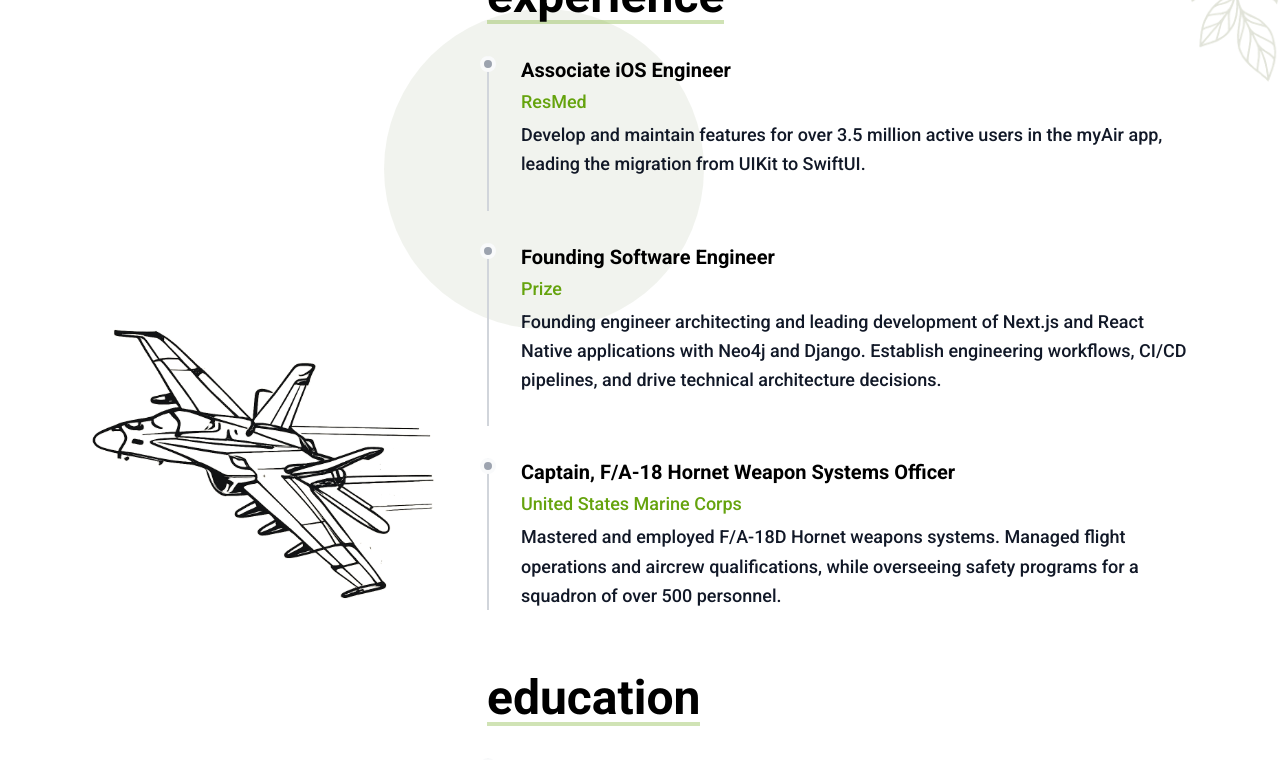
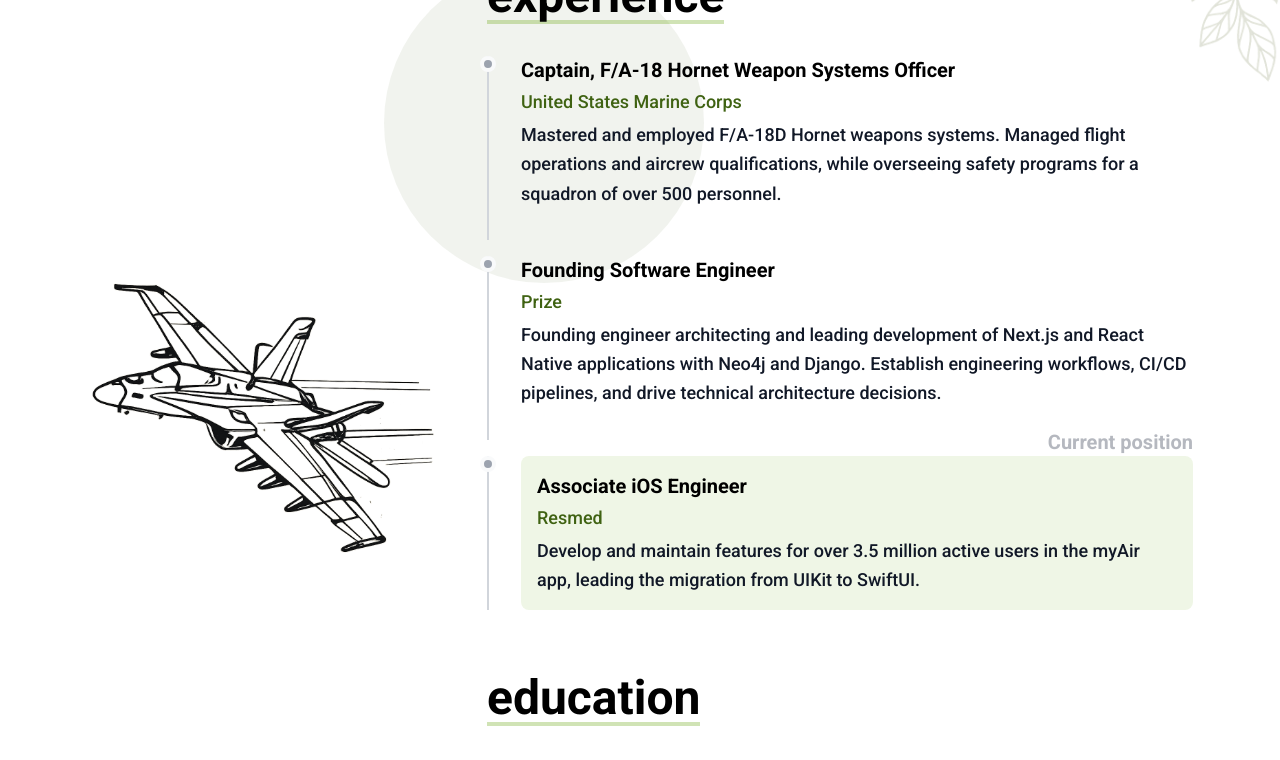
Before and after one commit to johnny-olszewski/portfolio-app-react, a Next.js app: page / in a window 1280 px wide. Shown: the part 1260-2020 px from the top of the page. Built offline with nearby package versions, Linux system fonts and the light colour scheme.

Commit message:
[PO-2][6/n] update experience

```diff
--- a/src/components/experience-component/ExperienceComponent.tsx
+++ b/src/components/experience-component/ExperienceComponent.tsx
@@ -5,35 +5,38 @@ import Image from "next/image";
 const ExperienceItem = ({
   experience,
   index,
+  showTimeline = true,
 }: {
   experience: Experience;
   index: number;
+  showTimeline?: boolean;
 }) => {
   return (
     <div
       key={index}
-      className="relative pl-8 pb-8 border-l-2 border-gray-300 last:pb-0 group"
+      className={`relative pb-8 ${
+        showTimeline ? "border-l-2 border-gray-300 pl-8" : ""
+      } last:pb-0 group`}
     >
-      <div className="absolute left-0 top-0 w-4 h-4 -ml-[9px] rounded-full bg-gray-400 border-4 border-gray-50 transition-all duration-300 group-hover:scale-150 group-hover:shadow-lg group-hover:shadow-gray-400/50" />
+      {showTimeline && (
+        <div className="absolute left-0 top-0 w-4 h-4 -ml-[9px] rounded-full bg-gray-400 border-4 border-gray-50 transition-all duration-300 group-hover:scale-150 group-hover:shadow-lg group-hover:shadow-gray-400/50" />
+      )}
 
-      {/* Background image at the trailing end */}
-      {/* {experience.image && (
-        <div className="absolute right-0 top-0 opacity-20 translate-x-full pointer-events-none">
-          <Image
-            src={experience.image}
-            alt=""
-            width={192}
-            height={192}
-            className="w-32 max-h-full object-contain"
-          />
+      {experience.shadowTitle && (
+        <div className="absolute bottom-full right-0 mb-0 text-xl text-gray-500/50 font-semibold break-words pointer-events-none">
+          <h2>{experience.shadowTitle}</h2>
         </div>
-      )} */}
+      )}
 
-      <div className="flex flex-col gap-1 relative z-10 max-w-2xl">
+      <div
+        className={`flex flex-col gap-1 relative z-10 max-w-2xl ${
+          experience.shadowTitle ? "bg-lime-600/10 p-4 rounded-lg" : ""
+        }`}
+      >
         <h3 className="text-xl font-semibold break-words">
           {experience.title}
         </h3>
-        <div className="text-lg text-lime-600 font-medium break-words">
+        <div className="text-lg text-lime-800 font-medium break-words">
           {experience.organization}
         </div>
         {experience.description && (
@@ -57,13 +60,28 @@ const ExperienceItem = ({
 
 interface ExperienceListProps {
   experiences: Experience[];
+  showTimeline?: boolean;
+  horizontal?: boolean;
 }
 
-const ExperienceList = ({ experiences }: ExperienceListProps) => {
+const ExperienceList = ({
+  experiences,
+  showTimeline = true,
+  horizontal = false,
+}: ExperienceListProps) => {
   return (
-    <div className="flex flex-col gap-8 pt-8">
+    <div
+      className={`flex pt-8 ${
+        horizontal ? "flex-row gap-16" : "flex-col gap-4"
+      }`}
+    >
       {experiences.map((exp, index) => (
-        <ExperienceItem key={index} experience={exp} index={index} />
+        <ExperienceItem
+          key={index}
+          experience={exp}
+          index={index}
+          showTimeline={showTimeline}
+        />
       ))}
     </div>
   );
@@ -97,7 +115,11 @@ const ExperienceComponent = () => {
         <h2 className="shrink-0 text-5xl font-semibold border-lime-600/30 border-b-4 w-fit mt-16">
           education
         </h2>
-        <ExperienceList experiences={education} />
+        <ExperienceList
+          experiences={education}
+          showTimeline={false}
+          horizontal={true}
+        />
       </div>
     </div>
   );
--- a/src/components/experience-component/constants.ts
+++ b/src/components/experience-component/constants.ts
@@ -1,13 +1,13 @@
 export const Constants = {
   EXPERIENCE_DATA: [
     {
-      title: "Associate iOS Engineer",
-      organization: "ResMed",
-      period: "March 2024 - Present",
+      title: "Captain, F/A-18 Hornet Weapon Systems Officer",
+      organization: "United States Marine Corps",
+      period: "June 2017 - February 2024",
       description:
-        "Develop and maintain features for over 3.5 million active users in the myAir app, leading the migration from UIKit to SwiftUI.",
+        "Mastered and employed F/A-18D Hornet weapons systems. Managed flight operations and aircrew qualifications, while overseeing safety programs for a squadron of over 500 personnel.",
       bullets: [],
-      image: "/images/resmed-logo.png",
+      image: "/images/usmc-logo.png",
     },
     {
       title: "Founding Software Engineer",
@@ -19,13 +19,14 @@ export const Constants = {
       image: "/images/hornet-fine-line.png",
     },
     {
-      title: "Captain, F/A-18 Hornet Weapon Systems Officer",
-      organization: "United States Marine Corps",
-      period: "June 2017 - February 2024",
+      title: "Associate iOS Engineer",
+      organization: "Resmed",
+      period: "March 2024 - Present",
       description:
-        "Mastered and employed F/A-18D Hornet weapons systems. Managed flight operations and aircrew qualifications, while overseeing safety programs for a squadron of over 500 personnel.",
+        "Develop and maintain features for over 3.5 million active users in the myAir app, leading the migration from UIKit to SwiftUI.",
       bullets: [],
-      image: "/images/usmc-logo.png",
+      image: "/images/resmed-logo.png",
+      shadowTitle: "Current position",
     },
   ],
   EDUCATION_DATA: [
--- a/src/components/experience-component/types.ts
+++ b/src/components/experience-component/types.ts
@@ -5,4 +5,5 @@ export type Experience = {
   description?: string;
   bullets: string[];
   image?: string;
+  shadowTitle?: string;
 };
```
